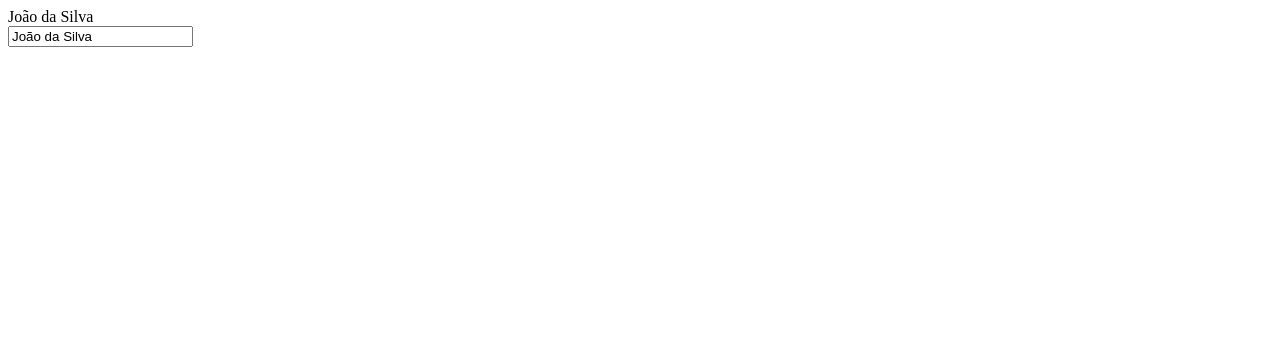
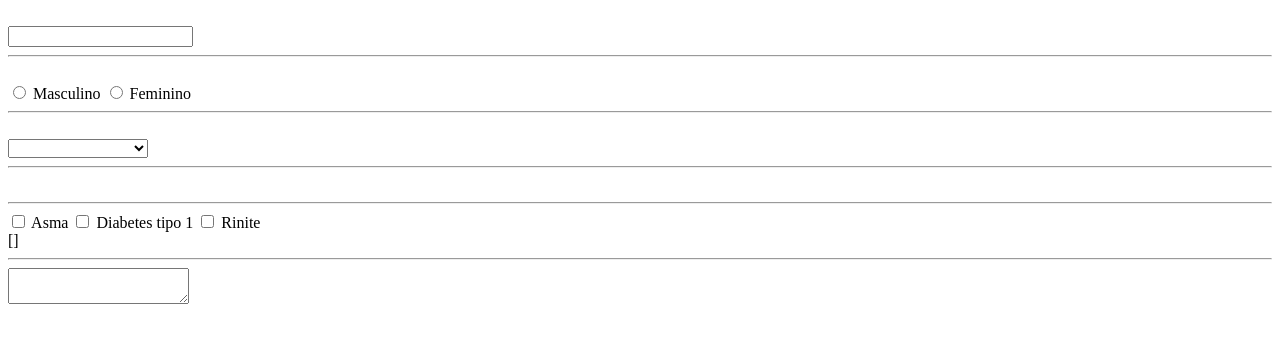
Before and after one commit to 0lucasferrari/basic_vue_app, a plain HTML site: page index.html in a window 1280 px wide. Drawn offline with Linux system fonts and the light colour scheme.

Commit message:
Completes the forms using two way data bindings by using the v-model directive

```diff
--- a/index.html
+++ b/index.html
@@ -17,14 +17,36 @@
     <div id="app">
         {{ paciente }} <br>
         <!-- <input type="text" :value="paciente" @keyup="setPaciente($event)"> -->
-        <input type="text" v-model="paciente">
+        <input type="text" v-model="paciente"> <hr> <br>
+        <input type="radio" value="m" v-model="sexo"> Masculino
+        <input type="radio" value="f" v-model="sexo"> Feminino <hr> <br>
+        <select v-model="plano">
+            <option value="" disabled>Selecione um plano</option>
+            <option value="1">Básico 1</option>
+            <option value="2">Básico 2</option>
+            <option value="3">Master</option>
+        </select> <hr> <br>
+        {{ plano }}
+        <hr>
+        <input type="checkbox"  id="" value="100" v-model="doencas"> Asma
+        <input type="checkbox"  id="" value="101" v-model="doencas"> Diabetes tipo 1
+        <input type="checkbox"  id="" value="102" v-model="doencas"> Rinite
+        <br> {{ doencas }}
+        <hr>
+        <textarea v-model="diagnostico"></textarea>
+        <br> {{ diagnostico }}
+
     </div>
 
     <script>
         const vm = new Vue({
             el: '#app',
             data: {
-                paciente: 'João da Silva'
+                paciente: null,
+                sexo: null,
+                plano: null,
+                doencas: [],
+                diagnostico: null
             },
             methods: {
                 setPaciente(e) {
```
